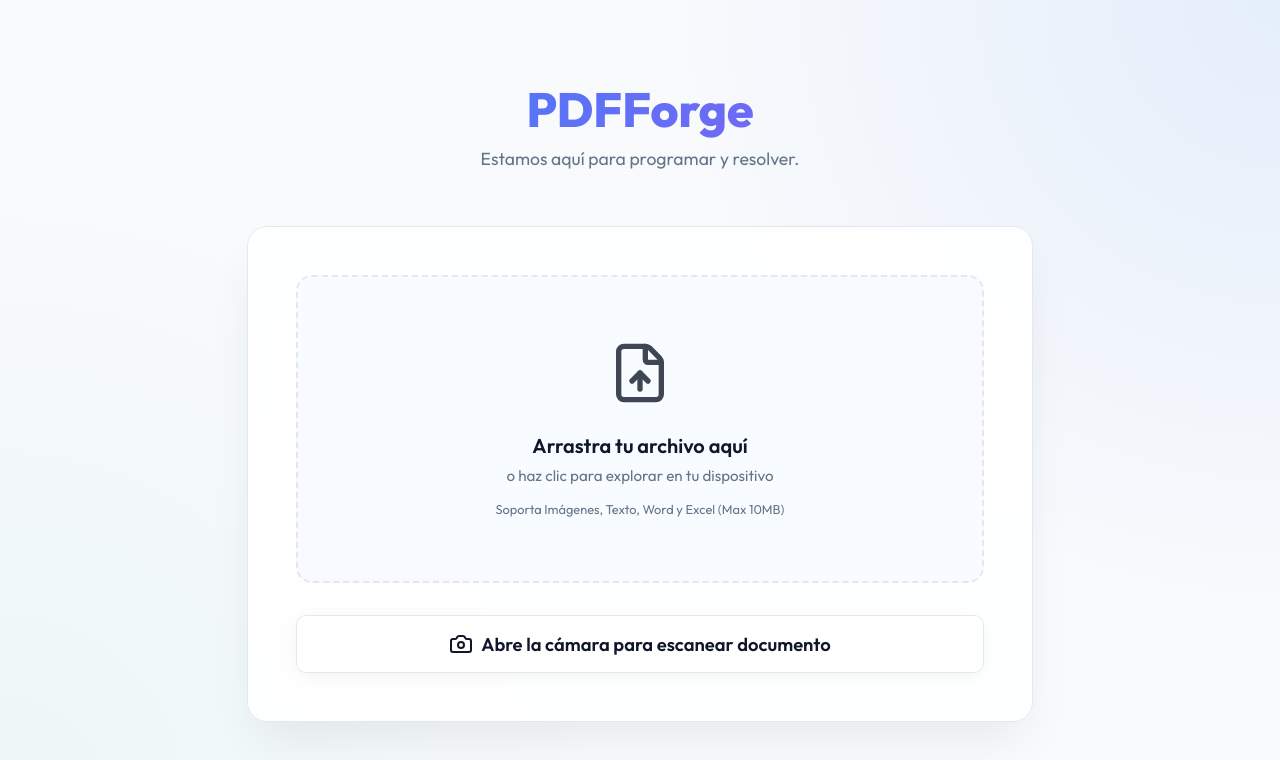
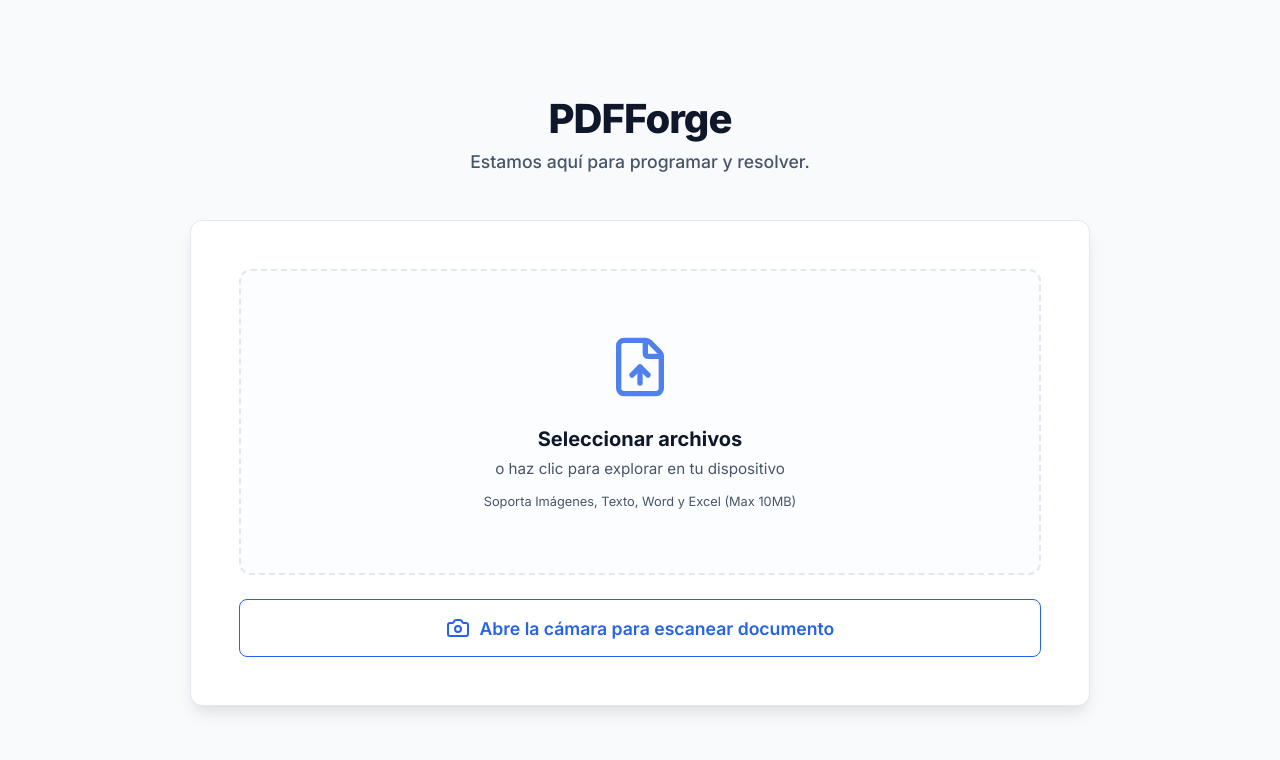
Before and after one commit to YvnPretty/pdf.20, a React (Vite) app in the folder frontend/: page / in a window 1280 px wide. Shown: the top 760 px of the page. Built offline with nearby package versions, Linux system fonts and the light colour scheme.

Commit message:
rediseño formal empresarial y funcionalidad de escaneo multipagina

```diff
--- a/frontend/src/components/FileUploader.jsx
+++ b/frontend/src/components/FileUploader.jsx
@@ -29,13 +29,13 @@ function FileUploader({ onFileSelect }) {
     setIsDragActive(false);
 
     if (e.dataTransfer.files && e.dataTransfer.files.length > 0) {
-      onFileSelect(e.dataTransfer.files[0]);
+      onFileSelect(Array.from(e.dataTransfer.files));
     }
   };
 
   const handleFileInput = (e) => {
     if (e.target.files && e.target.files.length > 0) {
-      onFileSelect(e.target.files[0]);
+      onFileSelect(Array.from(e.target.files));
     }
   };
 
@@ -54,10 +54,11 @@ function FileUploader({ onFileSelect }) {
           ref={fileInputRef}
           onChange={handleFileInput}
           style={{ display: 'none' }}
+          multiple
           accept="image/png, image/jpeg, image/jpg, text/plain, .doc, .docx, application/msword, application/vnd.openxmlformats-officedocument.wordprocessingml.document, .xls, .xlsx, application/vnd.ms-excel, application/vnd.openxmlformats-officedocument.spreadsheetml.sheet"
         />
         <FileUp className="drop-icon" size={64} style={{ opacity: 0.8 }} />
-        <h3 className="dropzone-text">Arrastra tu archivo aquí</h3>
+        <h3 className="dropzone-text">Seleccionar archivos</h3>
         <p className="dropzone-subtext">o haz clic para explorar en tu dispositivo</p>
         <p className="dropzone-subtext" style={{ marginTop: '1rem', fontSize: '0.8rem' }}>Soporta Imágenes, Texto, Word y Excel (Max 10MB)</p>
       </div>
--- a/frontend/src/index.css
+++ b/frontend/src/index.css
@@ -1,32 +1,32 @@
+@import url('https://fonts.googleapis.com/css2?family=Inter:wght@400;500;600;700;800&display=swap');
+
 :root {
-  /* Light Mode (Crystal Clear) by default */
+  /* Formal Enterprise Palette */
   --bg-main: #f8fafc;
-  --bg-panel: rgba(255, 255, 255, 0.85);
-  --primary: #3b82f6;
-  --primary-hover: #2563eb;
-  --success: #10b981;
-  --error: #ef4444;
+  --bg-panel: #ffffff;
+  --primary: #0f172a; /* Deep Slate */
+  --primary-accent: #2563eb; /* Professional Blue */
+  --success: #059669;
+  --error: #dc2626;
   --text-main: #0f172a;
-  --text-muted: #64748b;
+  --text-muted: #475569;
   --border: #e2e8f0;
-  --radius: 20px;
-  --shadow-panel: 0 25px 50px -12px rgba(0, 0, 0, 0.08);
-  --dropzone-bg: rgba(59, 130, 246, 0.03);
+  --radius: 12px;
+  --shadow-sm: 0 1px 2px 0 rgb(0 0 0 / 0.05);
+  --shadow-md: 0 4px 6px -1px rgb(0 0 0 / 0.1);
+  --shadow-lg: 0 10px 15px -3px rgb(0 0 0 / 0.1);
 
-  font-family: 'Outfit', system-ui, -apple-system, sans-serif;
-  transition: background-color 0.4s ease, color 0.4s ease;
+  font-family: 'Inter', system-ui, -apple-system, sans-serif;
+  -webkit-font-smoothing: antialiased;
 }
 
 @media (prefers-color-scheme: dark) {
   :root {
-    /* Dark Mode */
-    --bg-main: #0f172a;
-    --bg-panel: rgba(30, 41, 59, 0.7);
+    --bg-main: #020617;
+    --bg-panel: #0f172a;
     --text-main: #f8fafc;
     --text-muted: #94a3b8;
-    --border: #334155;
-    --shadow-panel: 0 25px 50px -12px rgba(0, 0, 0, 0.5);
-    --dropzone-bg: rgba(15, 23, 42, 0.4);
+    --border: #1e293b;
   }
 }
 
@@ -43,548 +43,230 @@ body {
   display: flex;
   justify-content: center;
   align-items: center;
-  /* Crystal clear ambient background */
-  background-image:
-    radial-gradient(circle at top right, rgba(59,130,246,0.1) 0%, transparent 40%),
-    radial-gradient(circle at bottom left, rgba(16,185,129,0.05) 0%, transparent 40%);
+  padding: 1rem;
 }
 
 #root {
   width: 100%;
-  max-width: 850px;
-  padding: 2rem;
-  perspective: 1000px;
+  max-width: 900px;
+}
+
+header {
+  text-align: center;
+  margin-bottom: 3rem;
 }
 
 h1 {
-  font-size: 3rem;
+  font-size: 2.5rem;
   font-weight: 800;
-  text-align: center;
+  color: var(--primary);
+  letter-spacing: -0.025em;
   margin-bottom: 0.5rem;
-  background: linear-gradient(135deg, var(--primary), #8b5cf6);
-  -webkit-background-clip: text;
-  background-clip: text;
-  -webkit-text-fill-color: transparent;
-  animation: slideDown 0.6s cubic-bezier(0.175, 0.885, 0.32, 1.275);
+}
+
+@media (prefers-color-scheme: dark) {
+  h1 { color: #f8fafc; }
 }
 
 .subtitle {
-  text-align: center;
   color: var(--text-muted);
-  margin-bottom: 3.5rem;
-  font-weight: 400;
+  font-weight: 500;
   font-size: 1.1rem;
-  animation: fadeIn 0.8s ease forwards;
-  opacity: 0;
 }
 
-/* Glassmorphism Panel - Surgical precision */
+/* Formal Container */
 .converter-container {
   background: var(--bg-panel);
-  backdrop-filter: blur(16px);
-  -webkit-backdrop-filter: blur(16px);
   border: 1px solid var(--border);
   border-radius: var(--radius);
   padding: 3rem;
-  box-shadow: var(--shadow-panel);
-  animation: popIn 0.7s cubic-bezier(0.175, 0.885, 0.32, 1.275) both;
-  transform-origin: center center;
+  box-shadow: var(--shadow-lg);
+  display: flex;
+  flex-direction: column;
+  gap: 3rem;
 }
 
-@keyframes popIn {
-  0% { opacity: 0; transform: scale(0.95) translateY(20px); }
-  100% { opacity: 1; transform: scale(1) translateY(0); }
+/* Dropzone */
+.uploader-wrapper {
+  display: flex;
+  flex-direction: column;
+  gap: 1.5rem;
 }
 
-@keyframes slideDown {
-  0% { opacity: 0; transform: translateY(-30px); }
-  100% { opacity: 1; transform: translateY(0); }
-}
-
-@keyframes fadeIn {
-  to { opacity: 1; }
-}
-
-/* Drag and Drop Zone */
 .dropzone {
   border: 2px dashed var(--border);
-  border-radius: 16px;
+  border-radius: var(--radius);
   padding: 4rem 2rem;
   text-align: center;
   cursor: pointer;
-  background: var(--dropzone-bg);
-  transition: all 0.4s cubic-bezier(0.175, 0.885, 0.32, 1.275);
-  position: relative;
-  overflow: hidden;
+  transition: all 0.2s ease;
+  background: rgba(37, 99, 235, 0.01);
 }
 
 .dropzone:hover {
-  border-color: var(--primary);
-  background: rgba(59, 130, 246, 0.08); /* slight brightness on hover */
-  transform: translateY(-4px) scale(1.02);
-  box-shadow: 0 10px 25px -5px rgba(59, 130, 246, 0.1);
-}
-
-.dropzone.active {
-  border-color: var(--primary);
-  background: rgba(59, 130, 246, 0.15);
-  transform: scale(0.98); /* Surgical bounce in */
-}
-
-.dropzone:active {
-  transform: scale(0.96);
+  border-color: var(--primary-accent);
+  background: rgba(37, 99, 235, 0.04);
 }
 
 .drop-icon {
-  font-size: 4rem;
+  font-size: 3.5rem;
+  color: var(--primary-accent);
   margin-bottom: 1.5rem;
-  display: inline-block;
-  transition: transform 0.3s cubic-bezier(0.175, 0.885, 0.32, 1.275);
-}
-
-.dropzone:hover .drop-icon {
-  transform: scale(1.1) translateY(-5px);
-}
-
-.dropzone.active .drop-icon {
-  transform: scale(0.9) translateY(10px);
 }
 
 .dropzone-text {
   font-size: 1.25rem;
-  font-weight: 600;
+  font-weight: 700;
   margin-bottom: 0.5rem;
-  transition: color 0.3s;
-}
-
-.dropzone:hover .dropzone-text {
-  color: var(--primary);
 }
 
 .dropzone-subtext {
+  color: var(--text-muted);
   font-size: 0.95rem;
-  color: var(--text-muted);
 }
 
-/* Common Button Styles */
+/* Buttons */
 .btn {
-  background: var(--primary);
-  color: white;
-  border: none;
-  padding: 0.85rem 1.75rem;
-  border-radius: 10px;
   font-family: inherit;
-  font-size: 1.05rem;
   font-weight: 600;
+  font-size: 1rem;
+  padding: 0.8rem 1.6rem;
+  border-radius: 8px;
   cursor: pointer;
-  transition: all 0.3s cubic-bezier(0.175, 0.885, 0.32, 1.275);
-  box-shadow: 0 4px 15px -3px rgba(59, 130, 246, 0.4);
+  transition: all 0.2s ease;
   display: inline-flex;
   align-items: center;
   justify-content: center;
-  gap: 0.5rem;
-  position: relative;
-  overflow: hidden;
+  gap: 0.6rem;
+  border: none;
 }
 
-.btn::after {
-  content: '';
-  position: absolute;
-  top: 50%;
-  left: 50%;
-  width: 150%;
-  height: 150%;
-  background: rgba(255, 255, 255, 0.2);
-  border-radius: 50%;
-  transform: translate(-50%, -50%) scale(0);
-  transition: transform 0.4s ease-out;
+.btn-primary {
+  background: var(--primary-accent);
+  color: white;
 }
 
-.btn:active::after {
-  transform: translate(-50%, -50%) scale(1);
-  transition: 0s;
+.btn-primary:hover {
+  background: #1d4ed8;
+  box-shadow: 0 4px 12px rgba(37, 99, 235, 0.2);
 }
 
-.btn:hover {
-  background: var(--primary-hover);
-  transform: translateY(-3px) scale(1.02);
-  box-shadow: 0 8px 20px -4px rgba(59, 130, 246, 0.5);
+.btn-secondary {
+  background: transparent;
+  color: var(--text-main);
+  border: 1px solid var(--border);
 }
 
-.btn:active {
-  transform: translateY(1px) scale(0.97);
+.btn-secondary:hover {
+  background: #f1f5f9;
+  border-color: #94a3b8;
 }
 
-.btn:disabled {
-  opacity: 0.6;
-  cursor: not-allowed;
-  transform: none;
-  box-shadow: none;
+@media (prefers-color-scheme: dark) {
+  .btn-secondary:hover { background: #1e293b; border-color: #475569; }
 }
 
-/* Feedback / Status */
-.status-panel {
-  margin-top: 1rem;
-  animation: popIn 0.5s cubic-bezier(0.175, 0.885, 0.32, 1.275) both;
+.btn-camera {
+  background: transparent;
+  color: var(--primary-accent);
+  border: 1px solid var(--primary-accent);
+  width: 100%;
+  padding: 1rem;
+  font-size: 1.1rem;
 }
 
+.btn-camera:hover {
+  background: rgba(37, 99, 235, 0.05);
+}
+
+/* Status Panels */
 .status-card {
-  padding: 2rem;
-  border-radius: 16px;
-  background: var(--bg-panel);
+  padding: 1.5rem;
+  border-radius: 8px;
   border: 1px solid var(--border);
-  border-left: 6px solid var(--primary);
+  background: #f8fafc;
   display: flex;
   flex-direction: column;
-  gap: 1.2rem;
-  box-shadow: var(--shadow-panel);
-  transition: all 0.3s cubic-bezier(0.175, 0.885, 0.32, 1.275);
+  gap: 1rem;
 }
 
-.status-card:hover {
-  transform: translateX(4px);
-}
-
-.status-card.error {
-  border-left-color: var(--error);
-  animation: shake 0.5s cubic-bezier(.36,.07,.19,.97) both;
-}
-
-.status-card.success {
-  border-left-color: var(--success);
-}
-
-@keyframes shake {
-  10%, 90% { transform: translate3d(-3px, 0, 0); }
-  20%, 80% { transform: translate3d(5px, 0, 0); }
-  30%, 50%, 70% { transform: translate3d(-7px, 0, 0); }
-  40%, 60% { transform: translate3d(7px, 0, 0); }
+@media (prefers-color-scheme: dark) {
+  .status-card { background: #020617; }
 }
 
 .progress-bar-container {
-  width: 100%;
-  height: 8px;
+  height: 6px;
   background: var(--border);
-  border-radius: 6px;
+  border-radius: 3px;
   overflow: hidden;
-  position: relative;
 }
 
 .progress-bar {
   height: 100%;
-  background: linear-gradient(90deg, var(--primary), #8b5cf6);
+  background: var(--primary-accent);
   width: 100%;
-  border-radius: 6px;
-  animation: infiniteLoading 1.5s infinite cubic-bezier(0.4, 0, 0.2, 1);
-  transform-origin: left;
+  animation: loading 2s infinite ease-in-out;
 }
 
-@keyframes infiniteLoading {
-  0% { transform: translateX(-100%); width: 50%; }
-  100% { transform: translateX(200%); width: 50%; }
+@keyframes loading {
+  0% { transform: translateX(-100%); }
+  100% { transform: translateX(100%); }
 }
 
-/* Toast System */
-.toast-container {
+/* Modal */
+.modal-overlay {
   position: fixed;
-  top: 2rem;
-  right: 2rem;
-  background: var(--bg-panel);
-  backdrop-filter: blur(16px);
-  -webkit-backdrop-filter: blur(16px);
-  border-radius: 14px;
-  box-shadow: 0 15px 35px -5px rgba(0, 0, 0, 0.2);
-  border: 1px solid var(--border);
-  padding: 1.2rem 1.5rem;
-  min-width: 320px;
-  z-index: 9999;
-  border-left: 5px solid var(--primary);
-  will-change: transform, opacity;
-}
-
-.toast-container.success { border-left-color: var(--success); }
-.toast-container.error { border-left-color: var(--error); }
-
-.toast-content {
-  display: flex;
-  align-items: center;
-  gap: 1rem;
-}
-
-.toast-text strong {
-  font-size: 1.05rem;
-  display: block;
-  margin-bottom: 0.2rem;
-}
-
-.toast-text p {
-  font-size: 0.9rem;
-  color: var(--text-muted);
-}
-
-.toast-icon { color: var(--primary); }
-.toast-icon.success { color: var(--success); }
-.toast-icon.error { color: var(--error); }
-.toast-icon.spinning { animation: spin 1s linear infinite; }
-
-.toast-container.enter {
-  animation: slideInRight 0.5s cubic-bezier(0.175, 0.885, 0.32, 1.275) forwards;
-}
-.toast-container.exit {
-  animation: slideOutRight 0.4s cubic-bezier(0.6, -0.28, 0.735, 0.045) forwards;
-}
-
-@keyframes spin { 100% { transform: rotate(360deg); } }
-@keyframes slideInRight {
-  from { opacity: 0; transform: translateX(50px) scale(0.9); }
-  to { opacity: 1; transform: translateX(0) scale(1); }
-}
-@keyframes slideOutRight {
-  from { opacity: 1; transform: translateX(0) scale(1); }
-  to { opacity: 0; transform: translateX(50px) scale(0.9); }
-}
-
-/* History Dashboard */
-.history-container {
-  width: 100%;
-  border-top: 1px solid var(--border);
-  padding-top: 1.5rem;
-  animation: fadeIn 0.8s ease;
-}
-
-.history-header {
-  display: flex;
-  justify-content: space-between;
-  align-items: center;
-  margin-bottom: 1.5rem;
-}
-
-.history-header h3 {
-  font-size: 1.1rem;
-  font-weight: 600;
-  color: var(--text-muted);
-}
-
-.history-icon {
-  color: var(--primary);
-}
-
-.btn-icon {
-  background: transparent;
-  color: var(--text-muted);
-  border: none;
-  cursor: pointer;
-  padding: 0.5rem;
-  border-radius: 8px;
-  transition: all 0.2s;
+  inset: 0;
+  background: rgba(15, 23, 42, 0.8);
+  backdrop-filter: blur(4px);
+  z-index: 1000;
   display: flex;
   align-items: center;
   justify-content: center;
-}
-
-.btn-icon:hover {
-  background: rgba(15, 23, 42, 0.05);
-  color: var(--error);
-}
-@media (prefers-color-scheme: dark) {
-  .btn-icon:hover { background: rgba(255, 255, 255, 0.1); }
-}
-
-.history-grid {
-  display: grid;
-  gap: 1rem;
-}
-
-.history-card {
-  display: flex;
-  align-items: center;
-  gap: 1rem;
-  padding: 1rem 1.2rem;
-  background: var(--dropzone-bg);
-  border: 1px solid var(--border);
-  border-radius: 12px;
-  transition: all 0.3s cubic-bezier(0.175, 0.885, 0.32, 1.275);
-}
-
-.history-card:hover {
-  transform: translateY(-2px) scale(1.01);
-  border-color: var(--primary);
-  box-shadow: 0 4px 12px rgba(0,0,0,0.05);
-}
-
-.history-file-icon {
-  color: var(--primary);
-  opacity: 0.8;
-}
-
-.history-info {
-  flex: 1;
-  display: flex;
-  flex-direction: column;
-  overflow: hidden;
-}
-
-.history-name {
-  font-weight: 600;
-  white-space: nowrap;
-  overflow: hidden;
-  text-overflow: ellipsis;
-  margin-bottom: 0.2rem;
-}
-
-.history-date {
-  font-size: 0.85rem;
-  color: var(--text-muted);
-}
-
-.btn-icon.download {
-  color: var(--primary);
-  background: rgba(59, 130, 246, 0.1);
-}
-.btn-icon.download:hover {
-  background: var(--primary);
-  color: white;
-  transform: translateY(-2px);
-}
-
-/* Mobile Adjustments (Responsive Pro) */
-@media (max-width: 768px) {
-  #root {
-    padding: 1rem;
-  }
-
-  h1 {
-    font-size: 2.2rem;
-  }
-
-  .subtitle {
-    font-size: 0.95rem;
-    margin-bottom: 2rem;
-  }
-
-  .converter-container {
-    padding: 1.5rem;
-  }
-
-  .dropzone {
-    padding: 2.5rem 1rem;
-  }
-
-  .drop-icon {
-    font-size: 3rem;
-  }
-
-  .toast-container {
-    top: auto;
-    bottom: 2rem;
-    right: 5%;
-    left: 5%;
-    min-width: 90%;
-    transform-origin: bottom center;
-  }
-
-  .toast-container.enter {
-    animation: slideUpMobile 0.5s cubic-bezier(0.175, 0.885, 0.32, 1.275) forwards;
-  }
-
-  .toast-container.exit {
-    animation: slideDownMobile 0.4s cubic-bezier(0.6, -0.28, 0.735, 0.045) forwards;
-  }
-
-  .history-info {
-    max-width: 50vw;
-  }
-}
-
-@keyframes slideUpMobile {
-  from { opacity: 0; transform: translateY(50px) scale(0.9); }
-  to { opacity: 1; transform: translateY(0) scale(1); }
-}
-
-@keyframes slideDownMobile {
-  from { opacity: 1; transform: translateY(0) scale(1); }
-  to { opacity: 0; transform: translateY(50px) scale(0.9); }
-}
-
-/* Modal Styles */
-.modal-overlay {
-  position: fixed;
-  top: 0;
-  left: 0;
-  right: 0;
-  bottom: 0;
-  background: rgba(0, 0, 0, 0.6);
-  backdrop-filter: blur(8px);
-  z-index: 10000;
-  display: flex;
-  justify-content: center;
-  align-items: center;
-  animation: fadeIn 0.3s ease forwards;
-  padding: 1rem;
-}
-
-@keyframes bubblePop {
-  0% { opacity: 0; transform: scale(0.65) translateY(40px); }
-  60% { opacity: 1; transform: scale(1.03) translateY(-5px); }
-  100% { opacity: 1; transform: scale(1) translateY(0); }
+  padding: 2rem;
 }
 
 .modal-content {
   background: var(--bg-panel);
-  border: 1px solid rgba(255, 255, 255, 0.1);
-  border-radius: 24px;
+  border-radius: 12px;
   width: 100%;
-  max-width: 850px;
-  height: 85vh;
+  max-width: 1000px;
+  height: 90vh;
   display: flex;
   flex-direction: column;
-  box-shadow: 0 40px 80px -20px rgba(0, 0, 0, 0.8);
-  animation: bubblePop 0.6s cubic-bezier(0.34, 1.56, 0.64, 1) forwards;
+  box-shadow: var(--shadow-lg);
   overflow: hidden;
 }
 
 .modal-header {
   padding: 1.5rem;
-  border-bottom: 1px solid var(--border);
+  border-bottom: 2px solid var(--border);
   display: flex;
   justify-content: space-between;
   align-items: center;
 }
 
 .modal-header h2 {
-  font-size: 1.5rem;
-  background: linear-gradient(135deg, var(--primary), #8b5cf6);
-  -webkit-background-clip: text;
-  background-clip: text;
-  -webkit-text-fill-color: transparent;
+  font-size: 1.25rem;
+  font-weight: 800;
 }
 
 .modal-body {
   flex: 1;
-  padding: 0; /* Removing padding to let iframe fill */
-  background: rgba(0,0,0,0.1);
-  overflow: hidden;
+  background: #f1f5f9;
 }
 
-.pdf-preview-frame {
-  width: 100%;
-  height: 100%;
-  border: none;
-  background: white;
+@media (prefers-color-scheme: dark) {
+  .modal-body { background: #020617; }
 }
 
 .modal-footer {
-  padding: 1rem 1.5rem;
-  border-top: 1px solid var(--border);
+  padding: 1.5rem;
+  border-top: 2px solid var(--border);
   display: flex;
   justify-content: space-between;
   align-items: center;
-  background: var(--bg-panel);
-}
-
-.preview-filename {
-  font-weight: 500;
-  color: var(--text-muted);
+  gap: 1rem;
 }
 
 .modal-actions {
@@ -592,78 +274,36 @@ h1 {
   gap: 1rem;
 }
 
-/* Secondary Button Update */
-.btn-secondary {
-  background: transparent;
-  color: var(--text-main);
-  border: 1px solid var(--border);
-  box-shadow: none;
+/* History */
+.history-container {
+  border-top: 1px solid var(--border);
+  padding-top: 2rem;
 }
 
-.btn-secondary:hover {
-  background: var(--border);
-  color: var(--text-main);
-  box-shadow: none;
+.history-card {
+  display: flex;
+  align-items: center;
+  gap: 1rem;
+  padding: 1rem;
+  border: 1px solid var(--border);
+  border-radius: 8px;
+  margin-bottom: 1rem;
+  background: white;
 }
 
-/* Camera Button Style */
-.btn-camera {
-  background: var(--bg-panel);
-  backdrop-filter: blur(12px);
-  -webkit-backdrop-filter: blur(12px);
-  border: 1px solid var(--border);
-  color: var(--text-main);
-  width: 100%;
-  margin-top: 1rem;
-  font-size: 1.15rem;
-  padding: 1rem;
-  box-shadow: 0 4px 20px -5px rgba(0, 0, 0, 0.08);
+@media (prefers-color-scheme: dark) {
+  .history-card { background: #0f172a; }
 }
 
-.btn-camera:hover {
-  background: rgba(59, 130, 246, 0.05);
-  border-color: var(--primary);
-  color: var(--primary);
-  box-shadow: 0 8px 25px -5px rgba(59, 130, 246, 0.2);
+.history-card:hover {
+  border-color: var(--primary-accent);
 }
 
-.uploader-wrapper {
-  display: flex;
-  flex-direction: column;
-  gap: 1rem;
-  width: 100%;
+/* Responsive */
+@media (max-width: 768px) {
+  .converter-container { padding: 1.5rem; }
+  .modal-overlay { padding: 0; }
+  .modal-content { height: 100dvh; border-radius: 0; }
+  .modal-footer { flex-direction: column; align-items: stretch; }
+  .modal-actions { flex-direction: column; }
 }
-
-/* Modal Mobile Pro Interface */
-@media (max-width: 768px) {
-  .modal-overlay {
-    padding: 0;
-  }
-  .modal-content {
-    border-radius: 0;
-    height: 100dvh;
-    max-height: 100dvh;
-    border: none;
-  }
-  .modal-footer {
-    flex-direction: column;
-    align-items: stretch;
-    gap: 0.5rem;
-    padding: 1.5rem 1rem;
-  }
-  .preview-filename {
-    text-align: center;
-    margin-bottom: 1rem;
-    word-break: break-all;
-  }
-  .modal-actions {
-    flex-direction: column;
-    width: 100%;
-    gap: 0.8rem;
-  }
-  .modal-actions .btn {
-    width: 100%;
-    padding: 1.1rem;
-    font-size: 1.1rem;
-  }
-}
```
Also changed, not shown: frontend/src/App.jsx (+21 -10 lines), frontend/src/components/PreviewModal.jsx (+33 -15 lines), 2 other files (tests, documents, lock files or other folders).
